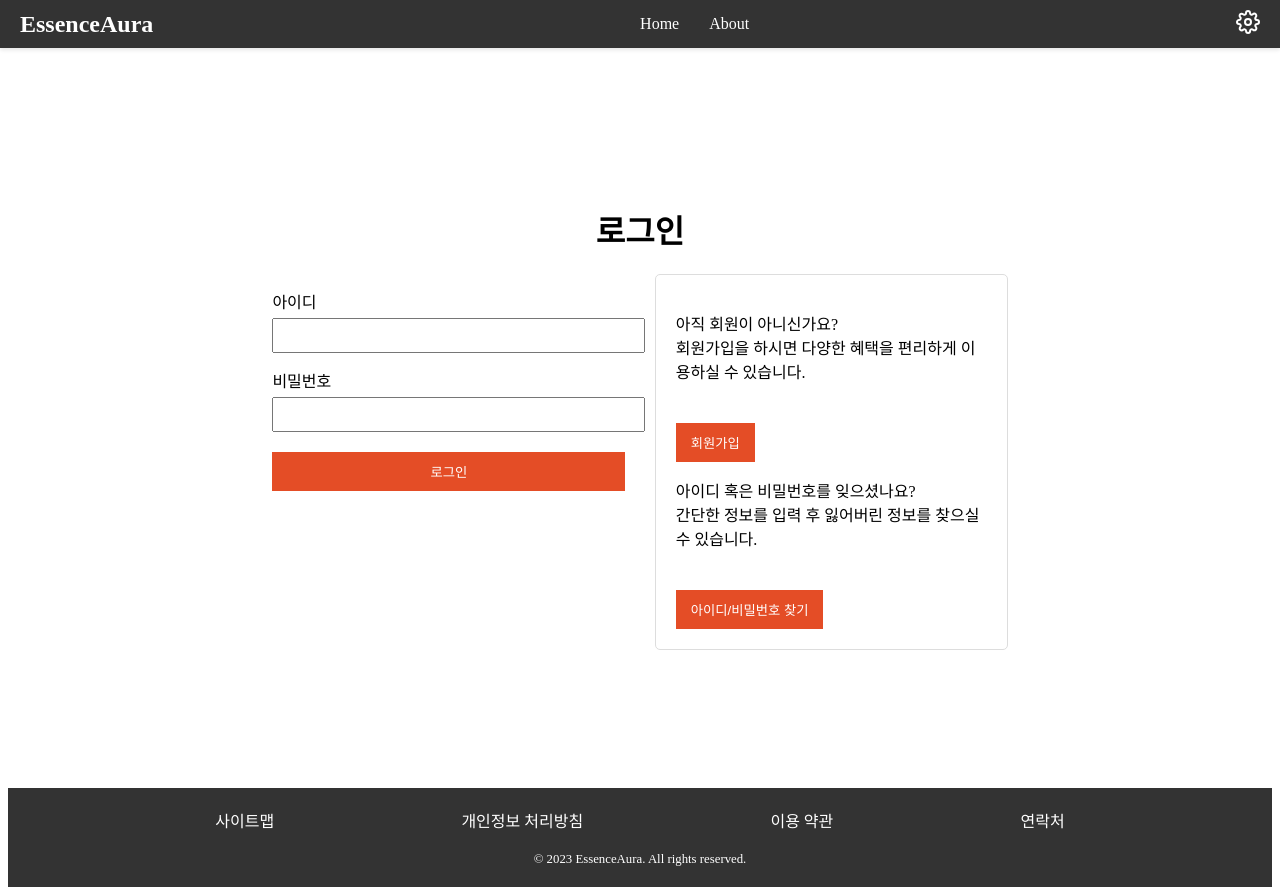
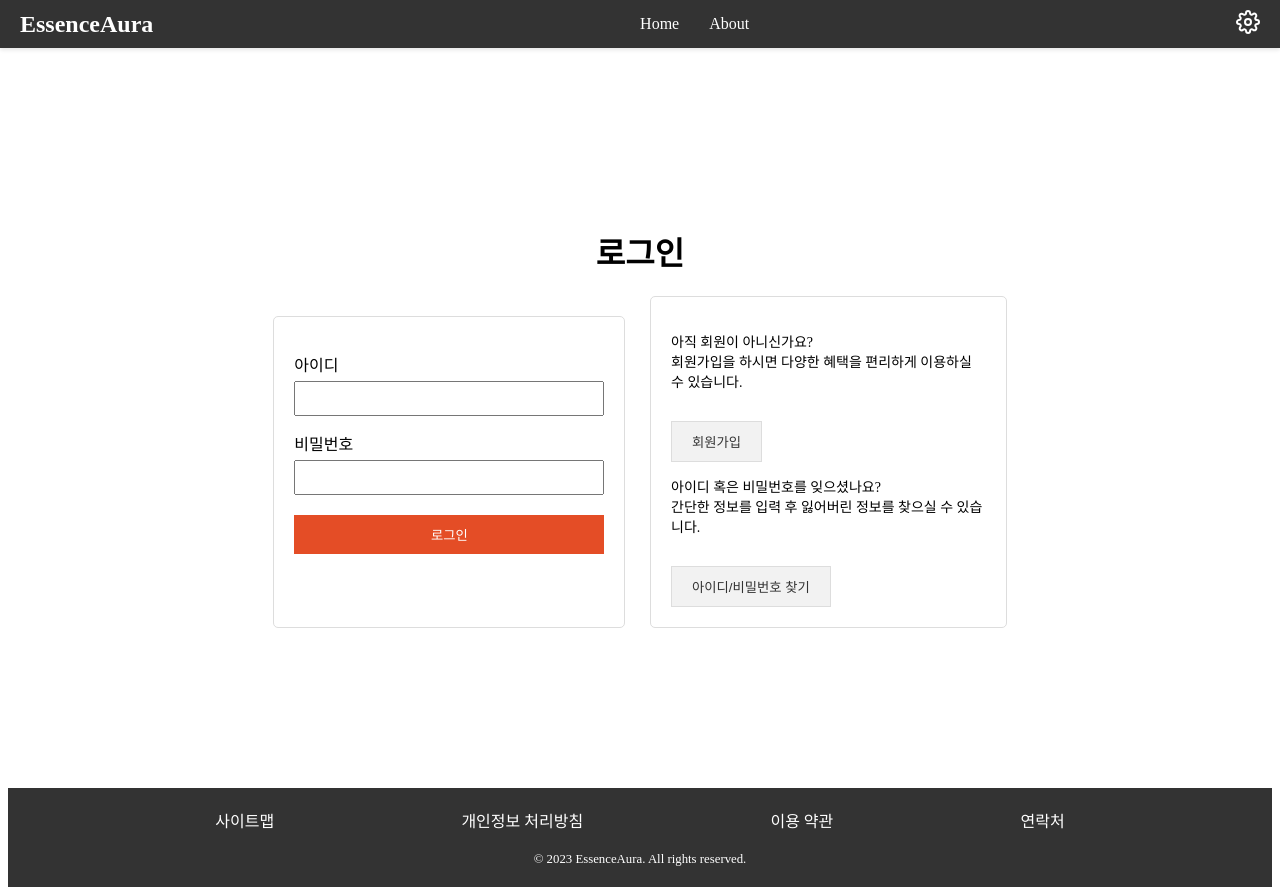
Before and after one commit to Akows/prj08EssenceAura, a React (Vite) app in the folder frontend/: page /login in a window 1280 px wide. Built offline with nearby package versions, Linux system fonts and the light colour scheme.

Commit message:
Design: 로그인 페이지의 UI 수정. (각 영역의 너비 및 높이를 일치시켜 디자인상의 일체감을 주도록 함.)

```diff
--- a/frontend/src/pages/auth/LoginPage.tsx
+++ b/frontend/src/pages/auth/LoginPage.tsx
@@ -21,9 +21,10 @@ const Label = styled.label`
 `;
 
 const Input = styled.input`
-    width: 100%;
+    width: calc(100% - 20px); // 오른쪽 끝과 여백을 만들기 위해 너비를 조정
     padding: 8px;
     margin-top: 5px;
+    margin-right: 10px; // 오른쪽 여백 추가
 `;
 
 const Button = styled.button`
@@ -43,32 +44,42 @@ const Button = styled.button`
 const LoginContainer = styled.div`
     display: flex;
     justify-content: space-between;
-    align-items: start;
+    align-items: stretch; // 자식 요소들의 높이를 부모에 맞춤
     margin-top: 20px;
 `;
 
-const LoginForm = styled.div`
+const LoginForm = styled(Form)`
     width: 48%;
-    box-sizing: border-box; // 패딩과 보더가 너비에 포함되도록 설정
+    box-sizing: border-box;
+    padding: 20px;
+    border: 1px solid #ddd;
+    border-radius: 5px;
 `;
 
 const InfoContainer = styled.div`
-    width: 48%;
+    width: calc(50% - 10px); // 화면 크기의 50%에서 양쪽 마진만큼 빼줍니다.
+    box-sizing: border-box;
     padding: 20px;
-    margin-left: 4%; // LoginForm과 InfoContainer 사이의 여백 추가
     border: 1px solid #ddd;
     border-radius: 5px;
-    box-sizing: border-box; // 패딩과 보더가 너비에 포함되도록 설정
 `;
 
 const InfoText = styled.p`
     margin-bottom: 20px;
+    font-size: 14px; // 필요에 따라 폰트 크기 조정
 `;
 
 const SmallButton = styled(Button)`
-    padding: 10px 15px;
-    width: auto;
-    display: inline-block;
+    padding: 10px 20px; // 버튼의 패딩을 조정하여 크기를 조정
+    margin-top: 10px; // 버튼 상단의 여백 추가
+    width: auto; // 버튼 너비를 자동으로 설정하여 내용에 맞춤
+    background-color: #f2f2f2; // 버튼의 배경색을 변경
+    color: #333; // 버튼의 텍스트 색상을 변경
+    border: 1px solid #ddd; // 버튼의 테두리 추가
+
+    &:hover {
+        background-color: #eaeaea; // 호버 상태의 배경색 변경
+    }
 `;
 
 const LoginPage = () => {
```
